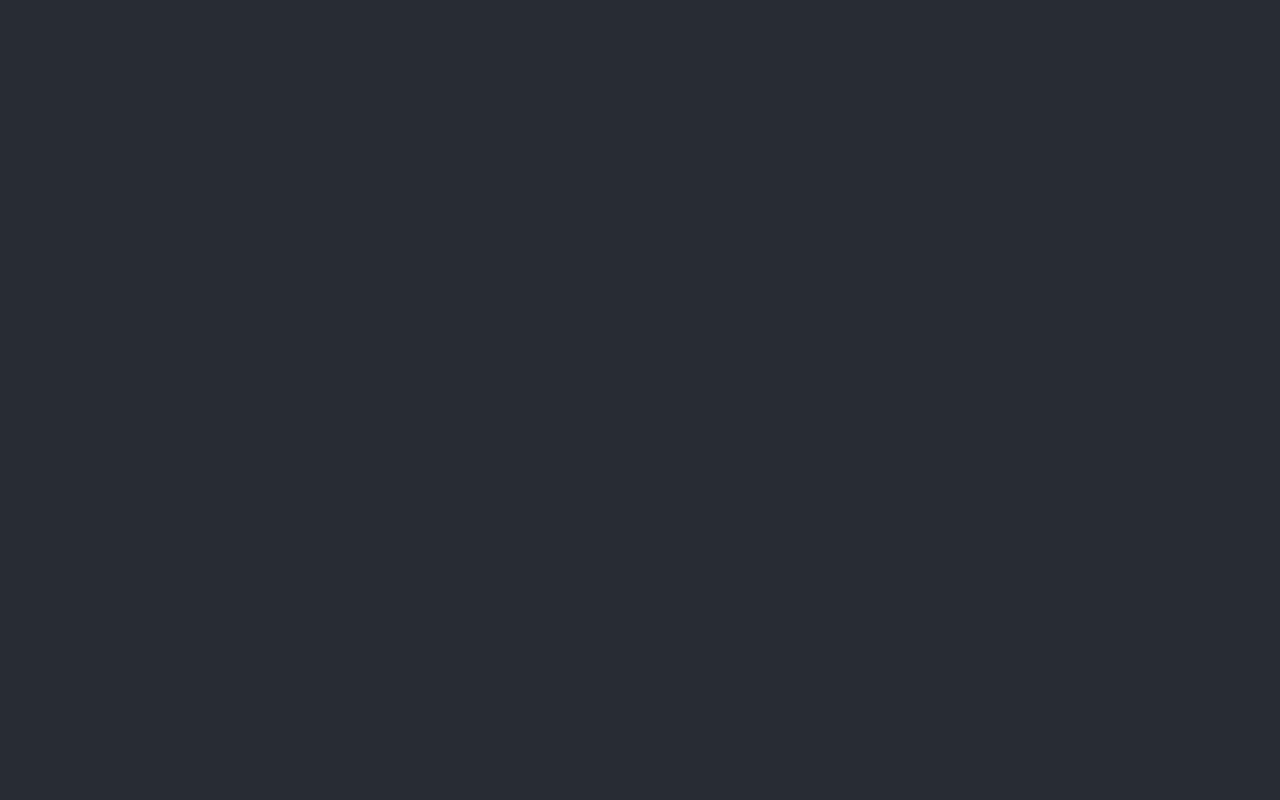
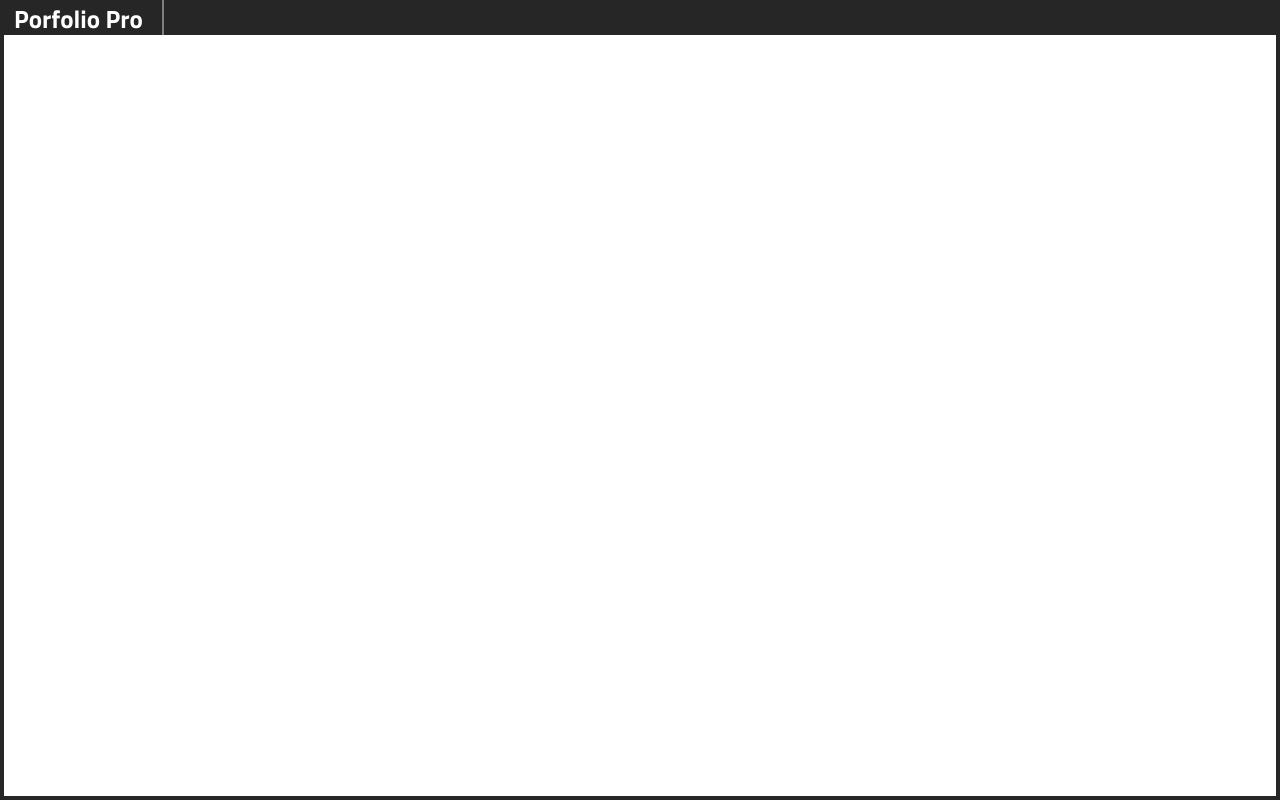
Before and after one commit to leandrocitygear/stock-app, a React (Create React App) app: page / in a window 1280 px wide. Built offline with nearby package versions, Linux system fonts and the light colour scheme.

Commit message:
starting header

```diff
--- a/package.json
+++ b/package.json
@@ -6,6 +6,7 @@
     "@testing-library/jest-dom": "^5.17.0",
     "@testing-library/react": "^13.4.0",
     "@testing-library/user-event": "^13.5.0",
+    "finnhub": "^1.2.18",
     "react": "^18.2.0",
     "react-dom": "^18.2.0",
     "react-scripts": "5.0.1",
--- a/src/api.js
+++ b/src/api.js
@@ -1,6 +1,3 @@
-const Api = 'co5ralhr01qv77g7nhd0co5ralhr01qv77g7nhdg';
-
-const secret = "X-Finnhub-Secret-co5ralhr01qv77g7nheg"
 
 // trades https://finnhub.io/docs/api/websocket-trades
 // https://finnhub.io/docs/api/symbol-search
--- a/src/components/App/App.css
+++ b/src/components/App/App.css
@@ -1,38 +1,42 @@
-.App {
-  text-align: center;
+@import url('https://fonts.googleapis.com/css2?family=Titillium+Web:wght@200;300;400;600;700;900&display=swap');
+
+.titillium-web-regular {
+  font-family: "Titillium Web", sans-serif;
+  font-weight: 400;
+  font-style: normal;
 }
 
-.App-logo {
-  height: 40vmin;
-  pointer-events: none;
+* {
+  height: 100%;
+  width: 100%;
+  box-sizing: border-box;
+  /* border: solid blue; */
+  margin: 0;
+  padding: 0;
+  overflow: hidden;
+  font-family: "Titillium Web", sans-serif;
 }
 
-@media (prefers-reduced-motion: no-preference) {
-  .App-logo {
-    animation: App-logo-spin infinite 20s linear;
-  }
+.App {
+  /* text-align: center; */
+  border-bottom: solid 4px #262626;
+  border-left: solid 4px #262626;
+  border-right: solid 4px #262626;
+  height: 100%;
+  width: 100%;
 }
 
 .App-header {
-  background-color: #282c34;
-  min-height: 100vh;
-  display: flex;
-  flex-direction: column;
-  align-items: center;
-  justify-content: center;
-  font-size: calc(10px + 2vmin);
-  color: white;
+  background-color: #262626;
+  height: 35px;
+  /* border: solid red; */
 }
 
-.App-link {
-  color: #61dafb;
+.logo {
+  width: 160px;
+  color: white;
+  /* margin: 2px; */
+  padding: 0px 0 0px 10px;
+  font-size: 25px;
+  border-right: solid 2px gray;
 }
-
-@keyframes App-logo-spin {
-  from {
-    transform: rotate(0deg);
-  }
-  to {
-    transform: rotate(360deg);
-  }
-}
--- a/src/components/App/App.js
+++ b/src/components/App/App.js
@@ -8,16 +8,17 @@ import Register from '../Register/Register';
 import SymbolSearch from '../SymbolSearch/SymbolSearch';
 import Trades from '../Trades/Trades';
 import WatchList from '../WatchList/WatchList';
+import Exchanges from '../Exchanges/Exchanges';
 
 
 function App() {
   return (
     <div className="App">
       <header className="App-header">
-
-
+        <h1 className='logo'>Porfolio Pro</h1>
+        <Exchanges />
       </header>
-      <main>
+      <main className='App-main'>
 
       </main>
     </div>
--- /dev/null
+++ b/src/components/Exchanges/Exchanges.js
@@ -0,0 +1,10 @@
+import React from 'react';
+import './Exchanges.css';
+
+const Exchanges = () => {
+  return (
+    <div>Exchanges</div>
+  )
+}
+
+export default Exchanges;
```
Also changed, not shown: src/components/Exchanges/Exchanges.css (added), 2 other files (tests, documents, lock files or other folders).
